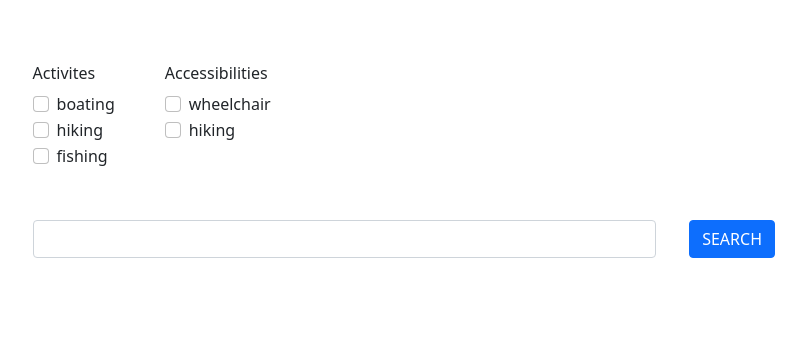
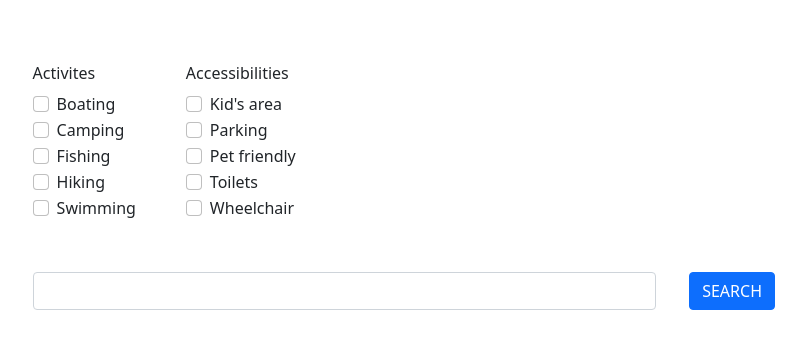
Before and after one commit to agarwalarjun123/a_view_for_you, a Django app: page /landscape/ in a window 1280 px wide. Shown: the part 104-453 px from the top of the page, without its empty margins (121-927 px from the left). Run offline with Django 3.2, Linux system fonts and the light colour scheme; data that the repository does not hold is empty; some libraries are stand-ins or nearby versions.

Commit message:
refactor: make accessibilities and activities a list

```diff
--- a/landscape/views.py
+++ b/landscape/views.py
@@ -8,8 +8,12 @@ from landscape.forms import ReviewForm
 
 
 def index(request):
+    context_dict = {}
+    context_dict['activities'] = ["Boating", "Camping", "Fishing", "Hiking", "Swimming" ]
+    context_dict['accessibilities'] = ["Kid's area", "Parking", "Pet friendly", "Toilets", "Wheelchair"]
+
     if request.method == 'GET':
-        return render(request, 'landscape/index.html')
+        return render(request, 'landscape/index.html', context=context_dict)
 
 
 def show_landscape(request, landscape_name_slug):
--- a/templates/landscape/index.html
+++ b/templates/landscape/index.html
@@ -13,39 +13,25 @@
         <div id='search-container-filter-container'>
             <div class='search-container-filter'>
                 <h6>Activites</h6>
+                {% for activity in activities %}
                 <div class="form-check">
-                    <input class="form-check-input activities" type="checkbox" value="boating" id="flexCheckDefault">
+                    <input class="form-check-input activities" type="checkbox" value="{{activity}}" id="flexCheckDefault">
                     <label class="form-check-label" for="flexCheckDefault">
-                        boating
+                        {{activity}}
                     </label>
                 </div>
-                <div class="form-check">
-                    <input class="form-check-input activities" type="checkbox" value="hiking" id="flexCheckChecked">
-                    <label class="form-check-label" for="flexCheckChecked">
-                        hiking
-                    </label>
-                </div>
-                <div class="form-check">
-                    <input class="form-check-input activities" type="checkbox" value="fishing" id="flexCheckChecked">
-                    <label class="form-check-label" for="flexCheckChecked">
-                        fishing
-                    </label>
-                </div>
+                {% endfor %}
             </div>
             <div class='search-container-filter'>
                 <h6>Accessibilities</h6>
-                <div class="form-check">
-                    <input class="form-check-input accessibilities" type="checkbox" value="wheelchair" id="flexCheckDefault">
-                    <label class="form-check-label" for="inputlabel">
-                        wheelchair
-                    </label>
-                </div>
-                <div class="form-check">
-                    <input class="form-check-input accessibilities" type="checkbox" value="hiking" id="flexCheckChecked">
-                    <label class="form-check-label" for="inputlabel">
-                        hiking
-                    </label>
-                </div>
+                {% for access in accessibilities %}
+                    <div class="form-check">
+                        <input class="form-check-input accessibilities" type="checkbox" value="{{access}}" id="flexCheckDefault">
+                        <label class="form-check-label" for="inputlabel">
+                            {{access}}
+                        </label>
+                    </div>
+                {% endfor %}
             </div>
         </div>
 
```
